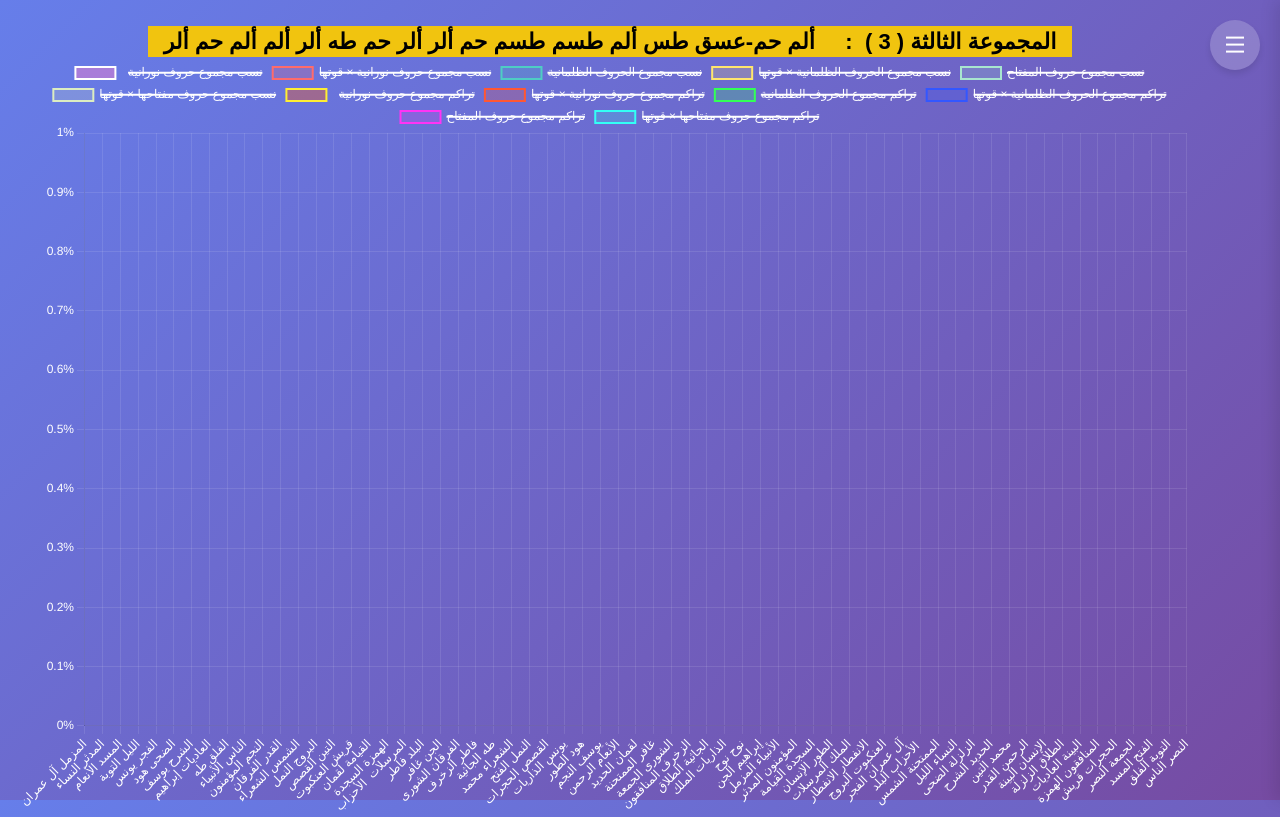
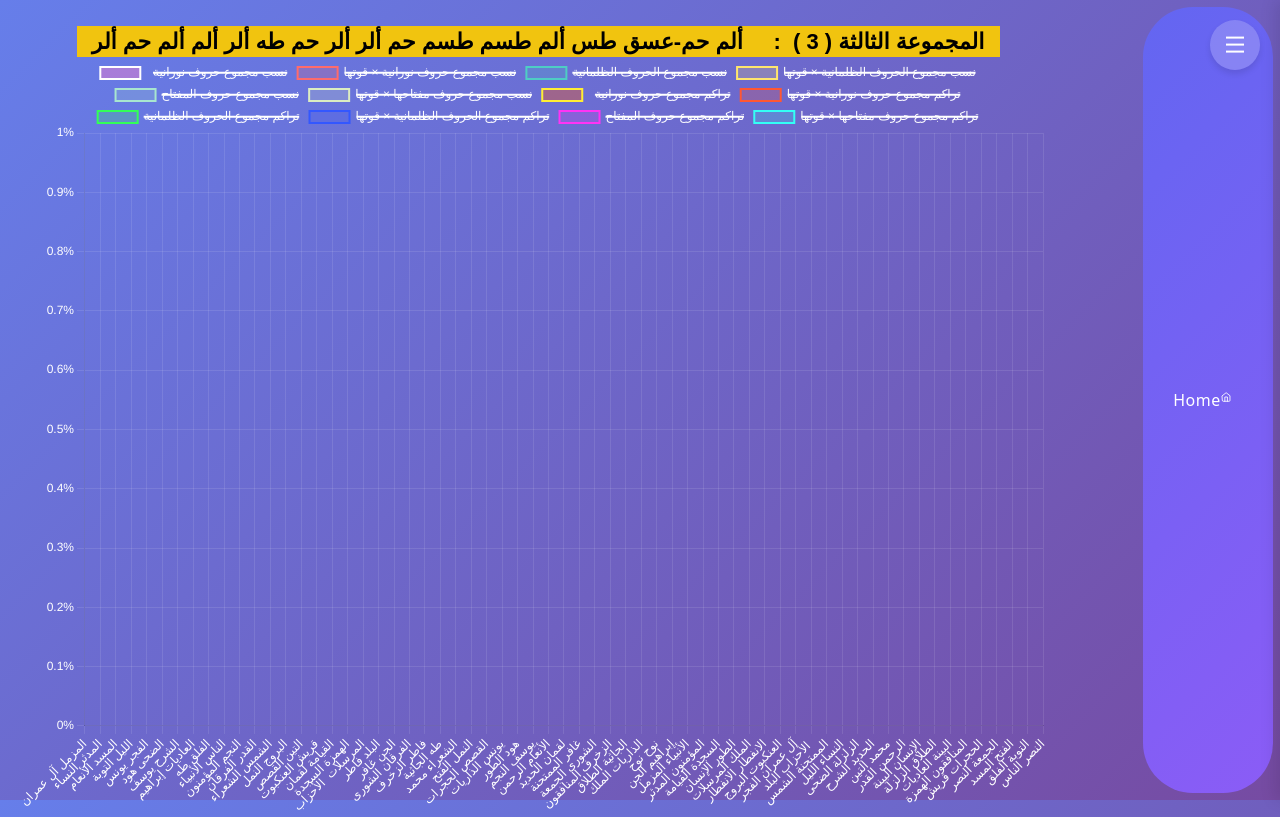
Before and after one commit to furquanelhoda/nesbia_alioun_g3, a plain HTML site: page index.html in a window 1280 px wide. Drawn offline with nearby package versions, Linux system fonts and the light colour scheme.

Commit message:
Update index.html

```diff
--- a/index.html
+++ b/index.html
@@ -164,9 +164,115 @@
                 transform: translateY(0);
             }
         }
+              /* svg home */
+        .home-button {
+            display: inline-flex;
+            align-items: center;
+            padding: 15px 30px;
+            background: linear-gradient(135deg, #6366f1, #8b5cf6);
+            border: none;
+            border-radius: 50px;
+            cursor: pointer;
+            text-decoration: none;
+            transition: all 0.4s cubic-bezier(0.4, 0, 0.2, 1);
+            position: relative;
+            overflow: hidden;
+            margin: 7px;
+            direction: rtl;
+        }
+
+        .home-button::before {
+            content: '';
+            position: absolute;
+            top: 0;
+            left: -100%;
+            width: 100%;
+            height: 100%;
+            background: linear-gradient(
+                90deg,
+                transparent,
+                rgba(255, 255, 255, 0.2),
+                transparent
+            );
+            transition: 0.5s;
+        }
+
+        .home-button:hover::before {
+            left: 100%;
+        }
+
+        .home-button:hover {
+            transform: translateY(-3px);
+            box-shadow: 0 8px 20px rgba(99, 102, 241, 0.4);
+            padding: 15px 35px;
+        }
+
+        .home-icon {
+            margin-right: 12px;
+            animation: float 2s ease-in-out infinite;
+        }
+
+        .button-text {
+            color: white;
+            font-family: system-ui, -apple-system, sans-serif;
+            font-size: 16px;
+            font-weight: 500;
+            letter-spacing: 0.5px;
+        }
+
+        @keyframes float {
+            0%, 100% {
+                transform: translateY(0);
+            }
+            50% {
+                transform: translateY(-3px);
+            }
+        }
+
+        @keyframes pulse {
+            0% {
+                transform: scale(1);
+            }
+            50% {
+                transform: scale(1.05);
+            }
+            100% {
+                transform: scale(1);
+            }
+        }
+
+        .home-button:active {
+            transform: scale(0.95);
+        }
+
+        @media (max-width: 480px) {
+            .home-button {
+                padding: 12px 25px;
+            }
+
+            .home-button:hover {
+                padding: 12px 30px;
+            }
+
+            .button-text {
+                font-size: 14px;
+            }
+        }
+        /* End svg home */
     </style>
 </head>
 <body>
+
+    <!--  svg home -->
+
+    <a href="./index.html" class="home-button">
+        <svg class="home-icon" width="24" height="24" viewBox="0 0 24 24" fill="none" stroke="white" stroke-width="2" stroke-linecap="round" stroke-linejoin="round">
+            <path d="M3 9l9-7 9 7v11a2 2 0 0 1-2 2H5a2 2 0 0 1-2-2z"></path>
+            <polyline points="9 22 9 12 15 12 15 22"></polyline>
+        </svg>
+        <span class="button-text">Home</span>
+    </a>
+    <!-- End svg home -->
     <!-- Sidebar Toggle Button -->
     <button class="sidebar-toggle" onclick="toggleSidebar()">
         <i class="ri-menu-line"></i>
@@ -254,6 +360,30 @@
     </div>
 
     <script>
+
+          // svg home
+        const homeButton = document.querySelector('.home-button');
+
+        homeButton.addEventListener('mouseenter', () => {
+            homeButton.style.animation = 'pulse 1s infinite';
+        });
+
+        homeButton.addEventListener('mouseleave', () => {
+            homeButton.style.animation = 'none';
+            void homeButton.offsetWidth;
+        });
+
+        homeButton.addEventListener('click', function(e) {
+            e.preventDefault();
+            this.style.transform = 'scale(0.95)';
+
+            // إضافة توجيه بعد انتهاء التأثير البصري
+            setTimeout(() => {
+                this.style.transform = 'scale(1)';
+                window.location.href = 'https://furquanelhoda.github.io/the_key_to_the_future/';
+            }, 100);
+        });
+          // End svg home
         // Chart Configuration
         const ctx = document.getElementById('percentagesChart').getContext('2d');
 
```
